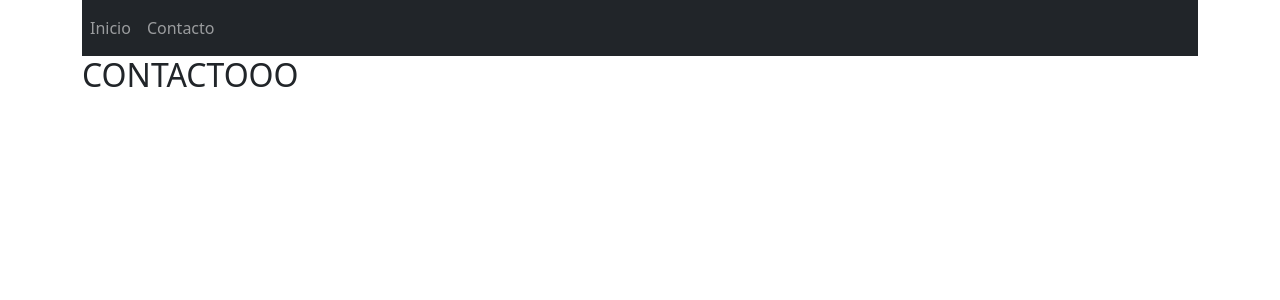
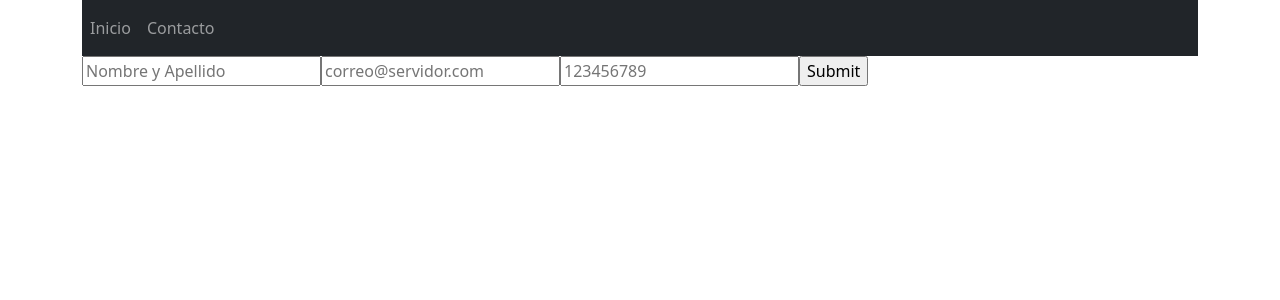
Before and after one commit to HermitsTeam/HermitsTeam.github.io, a React (Create React App) app in the folder portfolio_hermits/: page /contact in a window 1280 px wide. Shown: the top 300 px of the page. Built offline with nearby package versions, Linux system fonts and the light colour scheme.

Commit message:
added form to Contact.jsx

```diff
--- a/portfolio_hermits/src/components/Contact.jsx
+++ b/portfolio_hermits/src/components/Contact.jsx
@@ -3,9 +3,18 @@ import React from 'react'
 const Contact = () => {
     return (
         <div>
-            <h2>CONTACTOOO</h2>
+            <form>
+                <input type="text" placeholder="Nombre y Apellido" />
+
+                <input type="email" placeholder="correo@servidor.com" />
+
+                <input type="text" placeholder="123456789" />
+
+                <input type="submit" />
+
+            </form>
         </div>
     )
 }
 
-export default Contact
+export default Contact;
```
